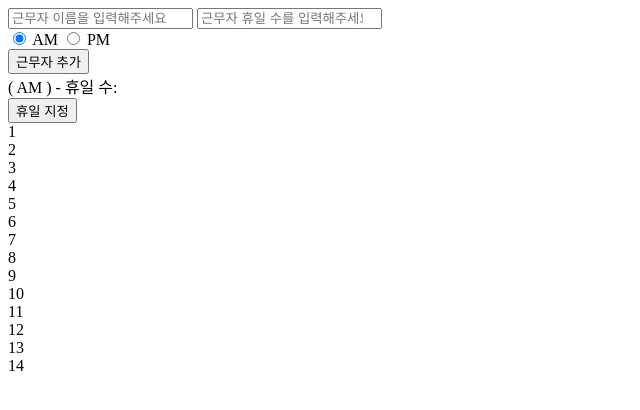
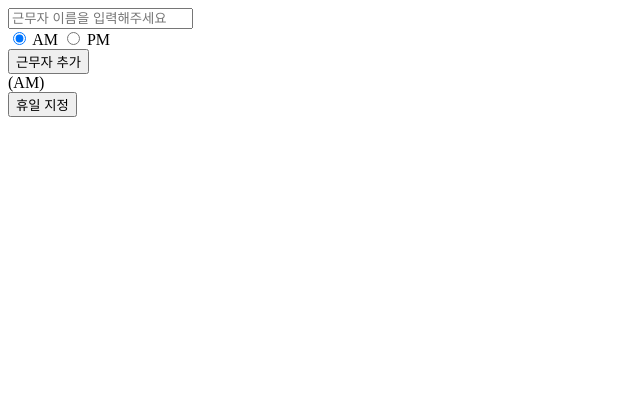
Before and after one commit to J-SoYoung/Ansholi, a plain HTML site: page index.html in a window 1280 px wide. Both pictures are taken after a click on the button "근무자 추가". Shown: the whole page, without its empty margins (0-640 px from the left). Drawn offline with Linux system fonts and the light colour scheme.

Commit message:
Add : 휴무일 생성하는 기능 추가
- 근무자를 추가하고 휴일 지정 버튼을 클릭하면, holidayCount에 의해서 해당 휴일이 랜덤으로 지정됨
- 이때 휴무일은 겹치지 않도록 slice로 삭제 후 지정 -> 추후 ( 파트별로 나눠서 휴일 지정 )

- 휴무일 지정 후-> 화면에 month로 지정해 둔 날짜와 휴무자가 출력되도록 구현
- 해당 일자에 휴무자 출력됨 -> 추후 ( 파트 표시, calendar view구현 )

```diff
--- a/index.html
+++ b/index.html
@@ -1,63 +1,85 @@
 <!DOCTYPE html>
 <html lang="en">
+
 <head>
   <meta charset="UTF-8">
   <meta name="viewport" content="width=device-width, initial-scale=1.0">
   <title>AnsHoli</title>
 </head>
+
 <body>
   <input id="worker_name" type="text" placeholder="근무자 이름을 입력해주세요">
-    <input id="holiday" type="number" placeholder="근무자 휴일 수를 입력해주세요">
+  <!-- <input id="holidays" type="number" placeholder="근무자 휴일 수를 입력해주세요"> -->
   <div class="">
     <input id="check_worker_parttime_am" type="radio" name="check_parttime" checked>
-      <label for="check_worker_parttime_am" class="form-check-label">
-          AM
-      </label>
+    <label for="check_worker_parttime_am" class="form-check-label">AM</label>
     <input id="check_worker_parttime_pm" type="radio" name="check_parttime">
-      <label for="check_worker_parttime_pm" class="form-check-label">
-          PM
-      </label>
+    <label for="check_worker_parttime_pm" class="form-check-label">PM</label>
   </div>
   <button id="worker_add_button" onclick="addWorker()">근무자 추가</button>
   <div id="worker_info"></div>
 
-    <button id="worker_add_button" onclick="addHoliday()">휴일 지정</button>
-
-    <div>1<span id="holi_user"></span></div>
-    <div>2<span id="holi_user"></span></div>
-    <div>3<span id="holi_user"></span></div>
-    <div>4<span ></span></div>
-    <div>5<span></span></div>
-    <div>6<span></span></div>
-    <div>7<span></span></div>
-    <div>8<span></span></div>
-    <div>9<span></span></div>
-    <div>10<span></span></div>
-    <div>11<span></span></div>
-    <div>12<span></span></div>
-    <div>13<span></span></div>
-    <div>14<span></span></div>
-
+  <button id="worker_add_button" onclick="setHolidays()">휴일 지정</button>
+  <div id="worker_holiday_info"></div>
+  <div id="days_info"></div>
 
   <script>
+    let workers = []
+    // const monthDays = Array(30).fill().map((ele, i) => i + 1)
+    const monthDays = Array.from({ length: 30 }, (_, i) => i + 1);
+    const holidaysCount = 7
 
-    const $worker_add_button = document.getElementById('worker_add_button')
+    const $worker_info = document.getElementById('worker_info')
+    const $worker_holiday_info = document.getElementById('worker_holiday_info')
+    const $days_info = document.getElementById('days_info');
 
+    function addWorker() {
+      const $worker_name = document.getElementById('worker_name')
+      const partTime = document.querySelector('input[name="check_parttime"]:checked').nextElementSibling.textContent;
+      workers.push({ name: worker_name.value, partTime: partTime, holidays: [] })
 
-    function addWorker(){
-      const worker_name = document.getElementById('worker_name').value
-      const holiday = document.getElementById('holiday').value
-      const partTime = document.querySelector('input[name="check_parttime"]:checked').nextElementSibling.innerHTML;
+      const $worker_info_div = document.createElement("div");
+      workers.forEach((worker) => {
+        return $worker_info_div.textContent = `${worker.name}(${worker.partTime})`
+      })
 
-      const workerInfoDiv = document.createElement("div");
-          workerInfoDiv.textContent=`${worker_name}(${partTime}) - 휴일 수: ${holiday}`
-          document.getElementById("worker_info").appendChild(workerInfoDiv);
+      $worker_info.appendChild($worker_info_div);
+      $worker_name.value = ''
     }
 
-    function addHoliday(){
+    function setHolidays() {
+      const month = Array(30).fill().map((ele, i) => i + 1)
+      for (let i = 0; i < workers.length; i++) {
+        for (let j = 1; j <= holidaysCount; j++) {
+          const setHoliday = Math.floor((Math.random() * month.length) + 1)
+          const spliceHoliday = month.splice(setHoliday, 1)
+          workers[i].holidays.push(...spliceHoliday)
+          workers[i].holidays.sort((a, b) => a - b)
+        }
+        const $worker_holiday_div = document.createElement("div");
+        $worker_holiday_div.textContent = `${workers[i].name}- ${workers[i].holidays}`
+        $worker_holiday_info.appendChild($worker_holiday_div)
+      }
+      console.log(workers)
+      updateDaysInfo();
+    }
 
+    function updateDaysInfo() {
+      $days_info.innerHTML = '';
+      monthDays.forEach((day) => {
+        const $day_info_div = document.createElement('div');
+        $day_info_div.textContent = `Day ${day} ${getWorkerNamesForDay(day)}`;
+        $days_info.appendChild($day_info_div);
+      });
+    }
+
+    function getWorkerNamesForDay(day) {
+      const workerNames = workers.filter((worker) => worker.holidays.includes(day)).map((worker) => worker.name)
+      console.log(workerNames)
+      return workerNames.join(' ');
     }
 
   </script>
 </body>
+
 </html>
```
Lines whose indentation alone changed are shown as unchanged.
